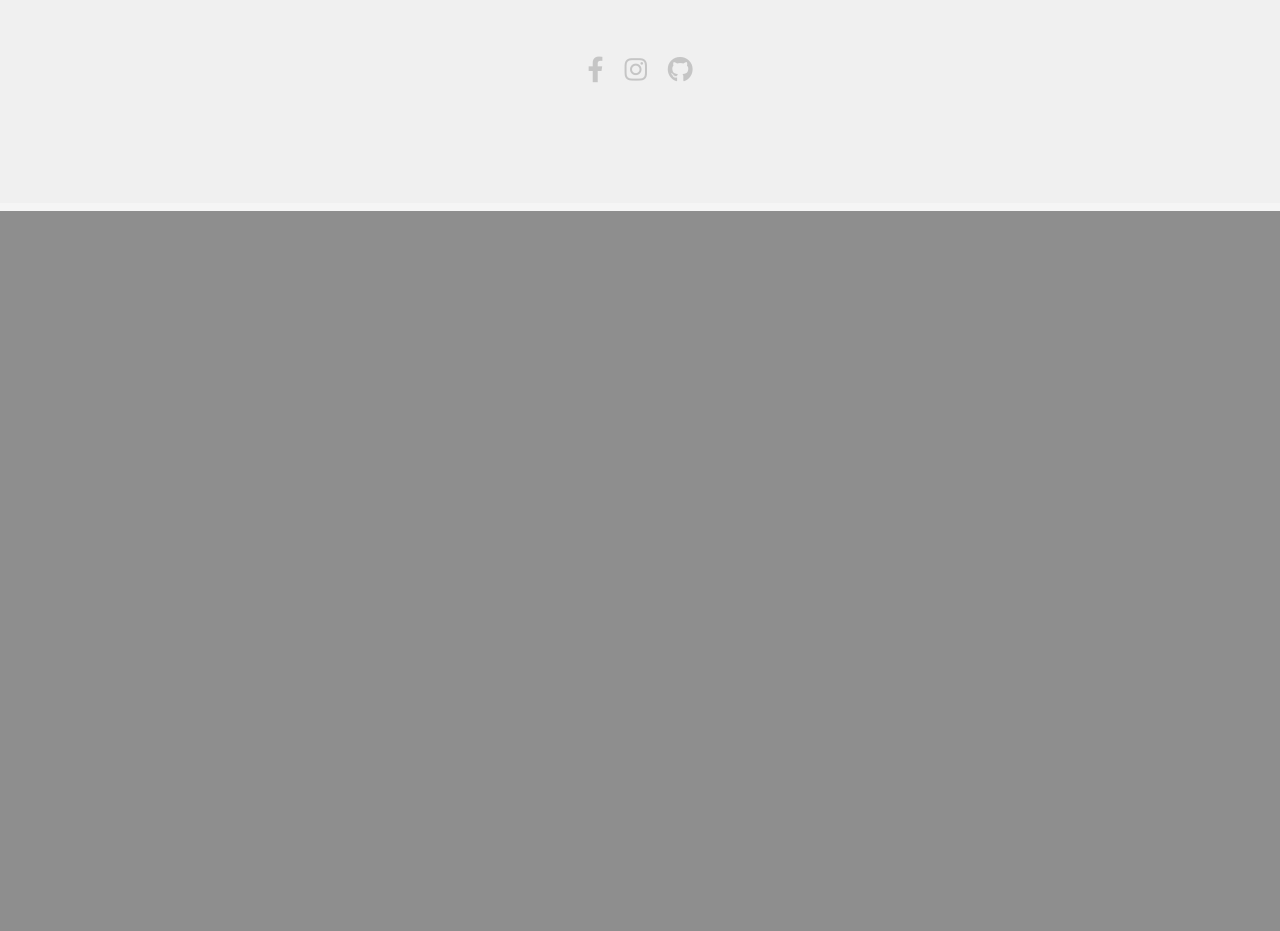
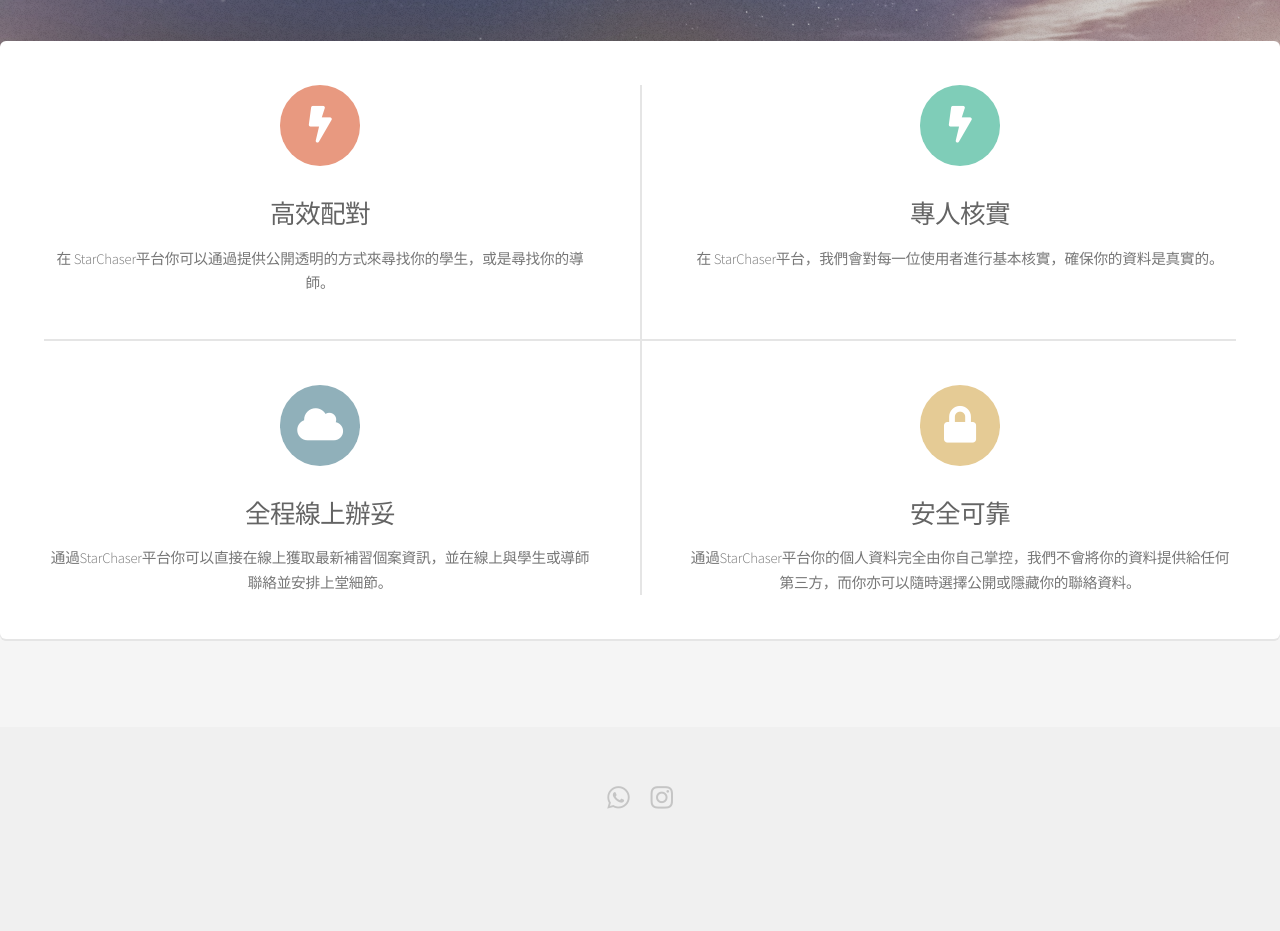
Before and after one commit to louiskwt/starchaser_project, a Django app: template templates/posts/home.html in a window 1280 px wide. Shown: the part 589-1520 px from the top of the page. Before the commit the page ends 800 px from the top, so only its background shows below. Run offline with Django 4.2, Linux system fonts and the light colour scheme; the template is opened without the code that fills it, so the values that code supplies are empty; parts of the project's set-up code (start-up, migrations or seed data) failed here and were passed over.

Commit message:
rebuilt home page layout

```diff
--- a/static/css/main.css
+++ b/static/css/main.css
@@ -3163,8 +3163,8 @@
 	#banner {
 		background-attachment: scroll,							fixed;
 		background-color: #666;
-		background-image: url("images/overlay.png"), url("../../images/banner.jpg");
-		background-position: top left,						center center;
+		background-image: url("images/overlay.png"), url("images/banner.jpg");
+		background-position: top left, center center;
 		background-repeat: repeat,							no-repeat;
 		background-size: auto,							cover;
 		color: #fff;
--- a/templates/base.html
+++ b/templates/base.html
@@ -62,18 +62,13 @@
 	<footer id="footer">
 		<ul class="icons">
 			<li>
-				<a href="#" class="icon brands alt fa-facebook-f">
-					<span class="label">Facebook</span>
+				<a href="https://api.whatsapp.com/send?phone=85263520220&text=哈囉，我有嘢想問" class="icon brands alt fa-whatsapp">
+					<span class="label">WhatsApp</span>
 				</a>
 			</li>
 			<li>
-				<a href="#" class="icon brands alt fa-instagram">
+				<a href="https://www.instagram.com/hk.starchaser/" class="icon brands alt fa-instagram">
 					<span class="label">Instagram</span>
-				</a>
-			</li>
-			<li>
-				<a href="#" class="icon brands alt fa-github">
-					<span class="label">GitHub</span>
 				</a>
 			</li>
 		</ul>
--- a/templates/posts/home.html
+++ b/templates/posts/home.html
@@ -10,7 +10,7 @@
   <p>
     為你而設的補習平台
   </p>
-  <ul class="actions special">
+  <ul class="actions special stacked">
     <li>
       <a href="" class="button primary">
         加入我們
@@ -34,5 +34,44 @@
   </ul>
 </section>
 
+<section id="main">
+  <section class="box special features">
+    <div class="features-row">
+      <section>
+        <span class="icon solid major fa-bolt accent2">
+        </span>
+         <h3>高效配對</h3>
+          <p>
+            在 StarChaser平台你可以通過提供公開透明的方式來尋找你的學生，或是尋找你的導師。
+          </p>
+      </section>
+      <section>
+        <span class="icon solid major fa-bolt accent3"></span>
+          <h3>專人核實</h3>
+            <p>
+              在 StarChaser平台，我們會對每一位使用者進行基本核實，確保你的資料是真實的。
+            </p>
+      </section>
+    </div>
+    <div class="features-row">
+      <section>
+        <span class="icon solid major fa-cloud accent4"></span>
+        <h3>全程線上辦妥</h3>
+        <p>
+            通過StarChaser平台你可以直接在線上獲取最新補習個案資訊，並在線上與學生或導師聯絡並安排上堂細節。
+        </p>
+      </section>
+      <section>
+        <span class="icon solid major fa-lock accent5"></span>
+        <h3>安全可靠</h3>
+          <p>
+            通過StarChaser平台你的個人資料完全由你自己掌控，我們不會將你的資料提供給任何第三方，而你亦可以隨時選擇公開或隱藏你的聯絡資料。
+          </p>
+      </section>
+
+    </div>
+  </section>
+</section>
+
 
 {% endblock content %}
```
Also changed, not shown: static/css/images/banner.jpg (added).
